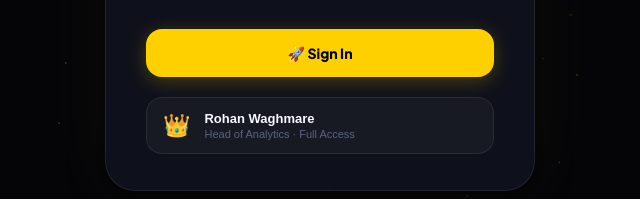
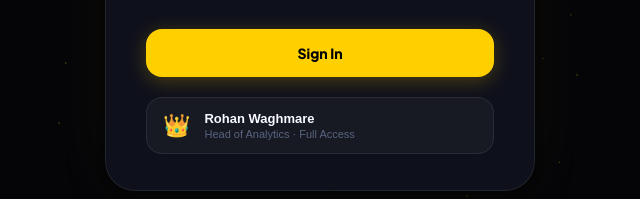
Before and after one commit to rohan1572004/blinkit-dashboard, a website: page index.html in a window 1280 px wide. Shown: the part 500-699 px from the top of the page, 320-960 px from the left. Drawn offline with nearby package versions, Linux system fonts and the light colour scheme; animation ran at ten frames a second.

Commit message:
fix: rename login submit button to Sign In

```diff
--- a/index.html
+++ b/index.html
@@ -44,7 +44,7 @@
         <input id="login-password" type="password" class="form-input" placeholder="••••••••" value="Pass@123" required />
       </div>
       <div class="form-error" id="login-error"></div>
-      <button type="submit" class="btn-auth-submit">🚀 Sign In</button>
+      <button type="submit" class="btn-auth-submit">Sign In</button>
     </form>
 
     <div class="demo-section" style="margin-top:20px;">
```
